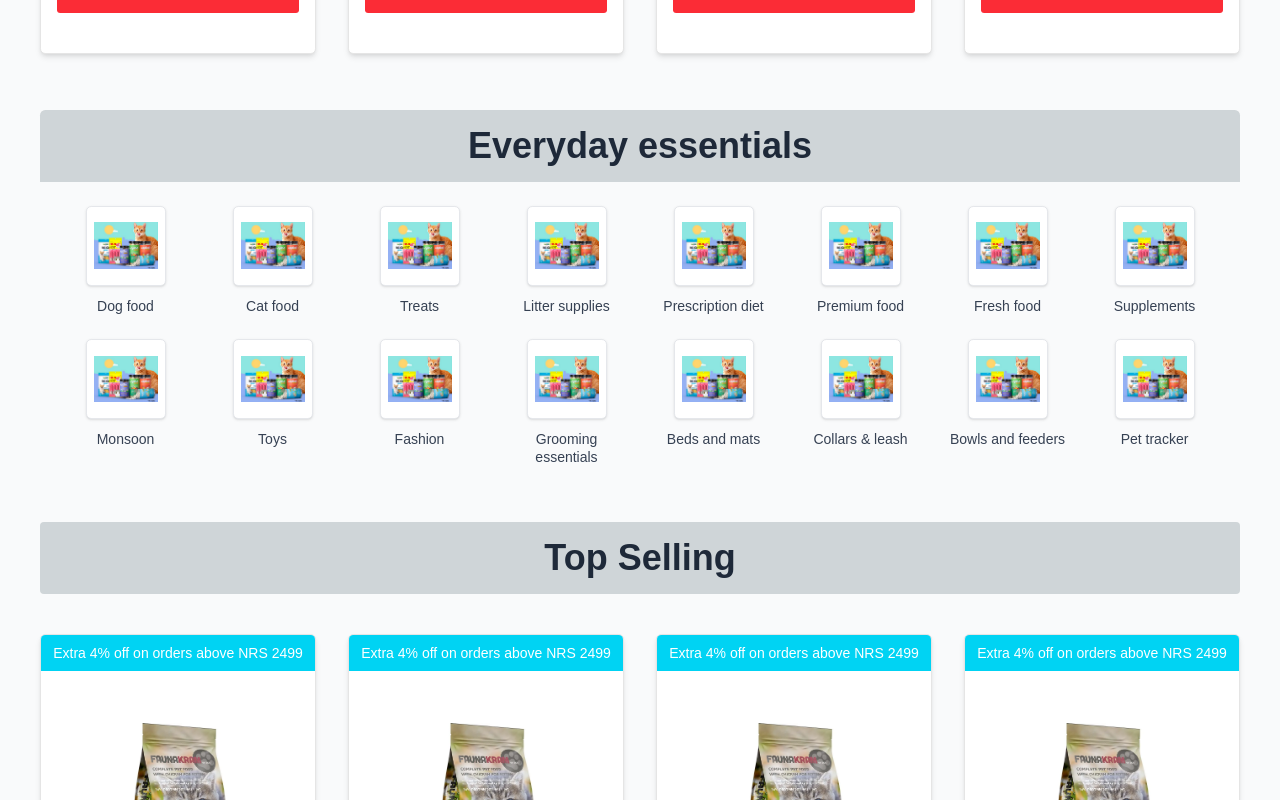
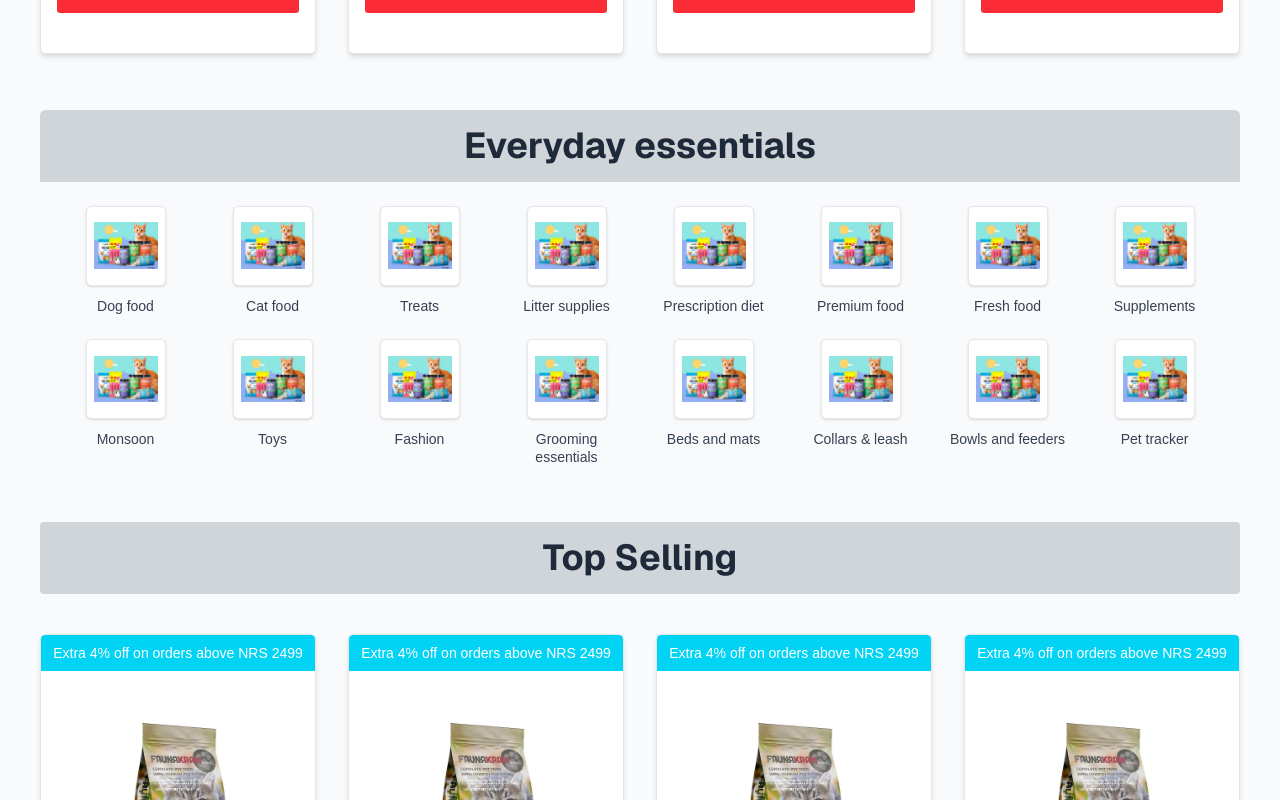
Before and after one commit to PustamRai/pet_nest_nepal, a Next.js app: page / in a window 1280 px wide. Shown: the part 1260-2060 px from the top of the page. Built offline with nearby package versions, Linux system fonts and the light colour scheme.

Commit message:
improve ui

```diff
--- a/src/components/CardComponents.tsx
+++ b/src/components/CardComponents.tsx
@@ -12,7 +12,7 @@ interface CardComponentsProps {
 export function CardComponents({ products, title = "" }: CardComponentsProps) {
    return (
       <div className="">
-         <h2 className="text-2xl sm:text-3xl lg:text-4xl font-bold text-center  mb-6 sm:mb-8 lg:mb-10 bg-secondary text-gray-800 rounded py-4">
+         <h2 className="text-2xl sm:text-3xl lg:text-4xl font-sans font-bold text-center  mb-6 sm:mb-8 lg:mb-10 bg-secondary text-gray-800 rounded py-4">
             {title}
          </h2>
          <div className="grid grid-cols-1 sm:grid-cols-2 lg:grid-cols-4 gap-4 sm:gap-6 lg:gap-8">
--- a/src/components/EverydayEssential.tsx
+++ b/src/components/EverydayEssential.tsx
@@ -69,7 +69,7 @@ export function EverydayEssentials() {
       <div className=" p-3 sm:p-4 lg:p-6 mx-auto  sm:mt-6">
          {/* Header */}
          <div className="bg-secondary -mx-3 sm:-mx-4 lg:-mx-6 -mt-3 sm:-mt-4 lg:-mt-6 mb-4 sm:mb-6 py-3 sm:py-4 rounded-t-lg">
-            <h2 className="text-2xl sm:text-3xl lg:text-4xl font-bold text-center text-gray-800">
+            <h2 className="text-2xl sm:text-3xl lg:text-4xl font-sans font-bold text-center text-gray-800">
                Everyday essentials
             </h2>
          </div>
--- a/src/components/heroSection/HeroCarousel.tsx
+++ b/src/components/heroSection/HeroCarousel.tsx
@@ -31,8 +31,8 @@ export default function ResponsiveBannerCarousel() {
                               <Image
                                  src={image || "/placeholder.svg"}
                                  alt={`Slide ${index + 1}`}
-                                 width={100}
-                                 height={200}
+                                 width={600}
+                                 height={500}
                                  className="w-full h-full object-cover rounded-2xl overflow-hidden"
                               />
                            </div>
```
